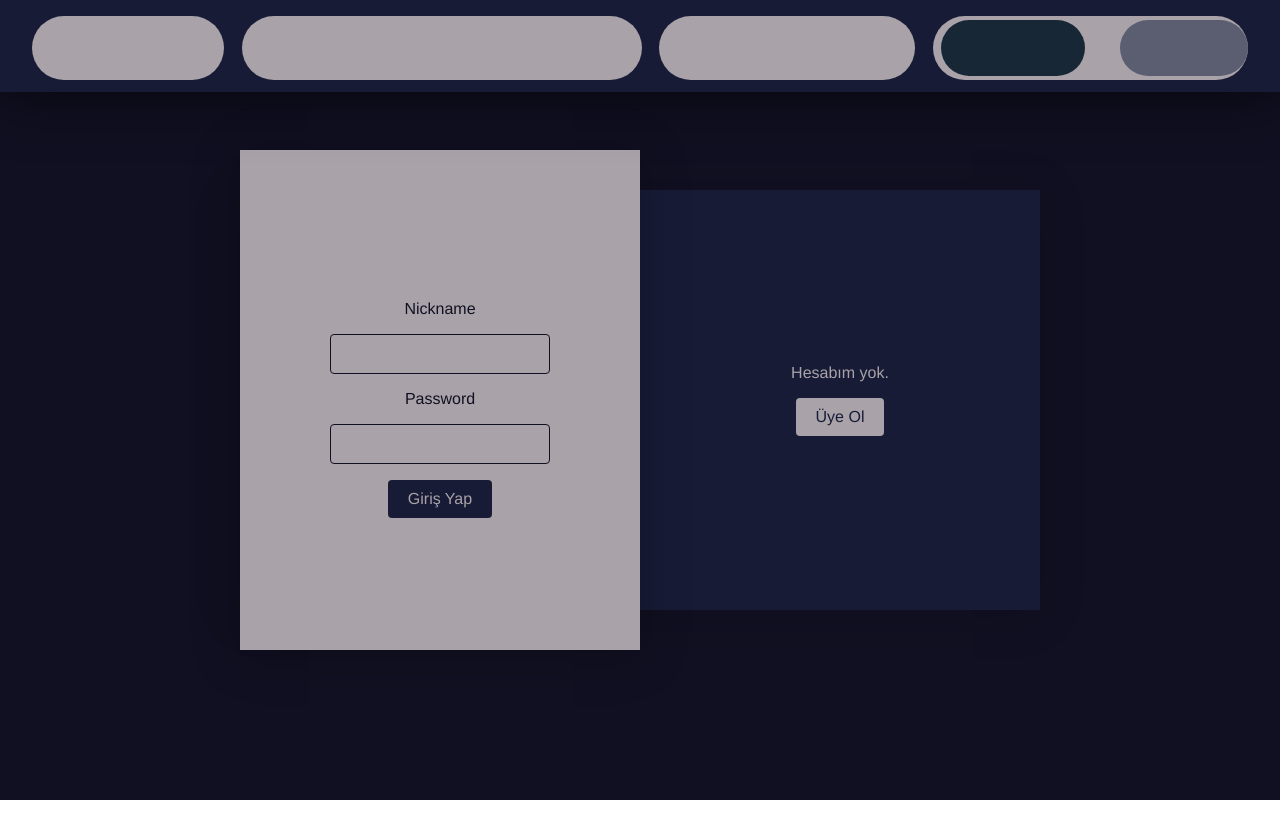
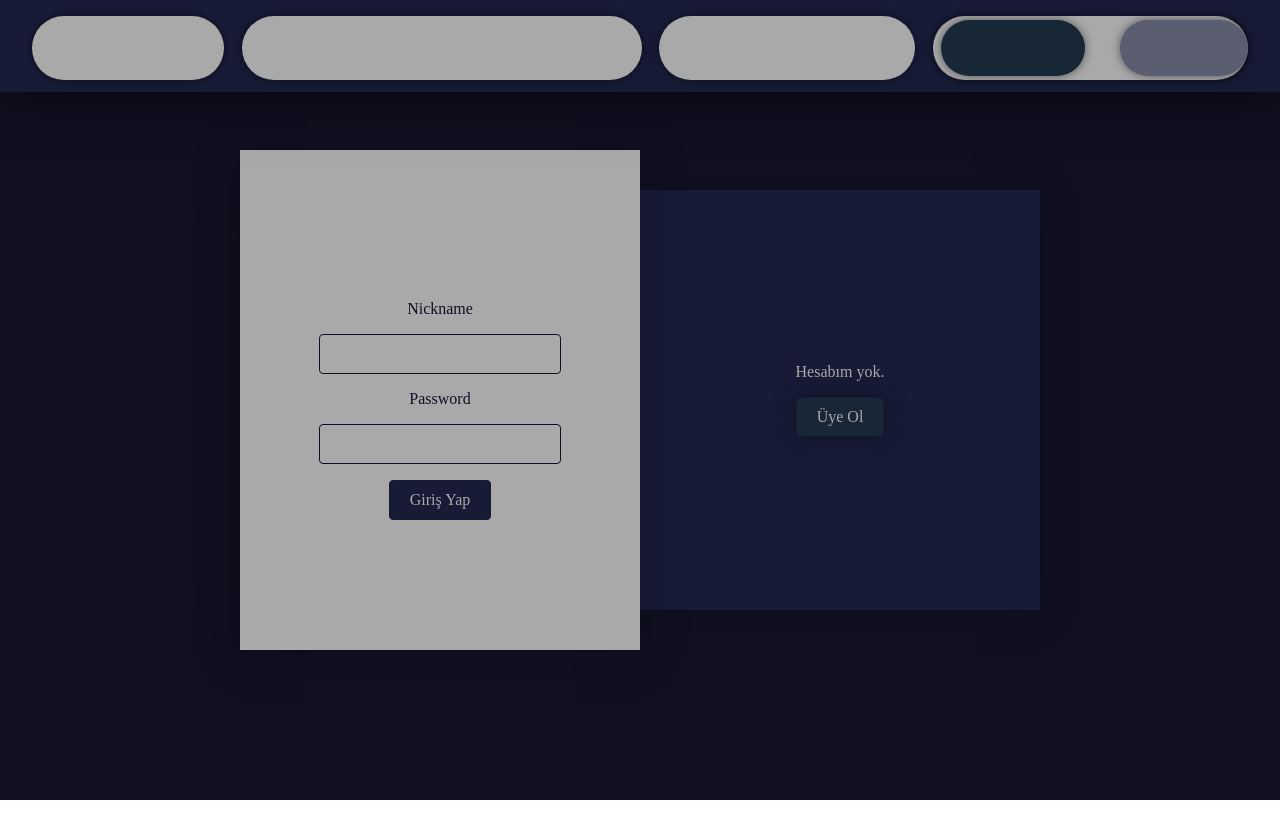
Before and after one commit to yasigneer/artification-frontend, an Angular app: page / in a window 1280 px wide. Shown: the top 838 px of the page. Before the commit the page ends 800 px from the top, so only its background shows below. Built offline with nearby package versions, Linux system fonts and the light colour scheme.

Commit message:
add reactive transition to header based on scroll event

```diff
--- a/src/app/app.component.html
+++ b/src/app/app.component.html
@@ -1,3 +1,4 @@
 <app-navigation-bar></app-navigation-bar>
 <app-login-register></app-login-register>
+<div style="height: 2555px; width: 100%" ></div>
 <router-outlet></router-outlet>
--- a/src/app/app.module.ts
+++ b/src/app/app.module.ts
@@ -1,10 +1,12 @@
 import { NgModule } from '@angular/core';
 import { BrowserModule } from '@angular/platform-browser';
+import {BrowserAnimationsModule} from "@angular/platform-browser/animations";
 
 import { AppRoutingModule } from './app-routing.module';
 import { AppComponent } from './app.component';
 import { LoginRegisterModule } from 'src/app/custom/login-register/login-register.module';
 import { NavigationBarComponent } from './custom/navigation-bar/navigation-bar.component'
+
 
 @NgModule({
   declarations: [
@@ -13,8 +15,9 @@ import { NavigationBarComponent } from './custom/navigation-bar/navigation-bar.c
   ],
   imports: [
     BrowserModule,
+    BrowserAnimationsModule,
     AppRoutingModule,
-    LoginRegisterModule
+    LoginRegisterModule,
   ],
   providers: [],
   bootstrap: [AppComponent]
--- a/src/app/custom/navigation-bar/navigation-bar.component.scss
+++ b/src/app/custom/navigation-bar/navigation-bar.component.scss
@@ -14,6 +14,7 @@ header{
     width: 92px;
     border-radius: 9999px;
     background-color: $gray-blue-light;
+    box-shadow: 0 0 10px rgba(0,0,0,0.5);
     &.logo{
       width: 192px;
     }
--- a/src/app/custom/navigation-bar/navigation-bar.component.ts
+++ b/src/app/custom/navigation-bar/navigation-bar.component.ts
@@ -1,15 +1,60 @@
-import { Component, OnInit } from '@angular/core';
+import {AfterViewInit, Component, HostBinding} from '@angular/core';
+import {fromEvent} from "rxjs";
+import {distinctUntilChanged, filter, map, pairwise, share, throttleTime} from "rxjs/operators";
+import {animate, state, style, transition, trigger} from "@angular/animations";
+
+enum VisibilityState {
+  Visible = 'visible',
+  Hidden = 'hidden'
+}
+
+enum Direction {
+  Up = 'Up',
+  Down = 'Down'
+}
 
 @Component({
   selector: 'app-navigation-bar',
   templateUrl: './navigation-bar.component.html',
-  styleUrls: ['./navigation-bar.component.scss']
+  styleUrls: ['./navigation-bar.component.scss'],
+  animations: [
+    trigger('toggle', [
+      state(
+        VisibilityState.Hidden,
+        style({ opacity: 0, transform: 'translateY(-100%)' })
+      ),
+      state(
+        VisibilityState.Visible,
+        style({ opacity: 1, transform: 'translateY(0)' })
+      ),
+      transition('* => *', animate('200ms ease-in'))
+    ])
+  ]
 })
-export class NavigationBarComponent implements OnInit {
+export class NavigationBarComponent implements  AfterViewInit {
+  private isVisible: boolean = true;
 
-  constructor() { }
-
-  ngOnInit(): void {
+  @HostBinding('@toggle')
+  get toggle(): VisibilityState{
+    return this.isVisible? VisibilityState.Visible : VisibilityState.Hidden;
   }
-
+  ngAfterViewInit(): void {
+     const scroll$ = fromEvent(window,'scroll').pipe(
+      throttleTime(10),
+      map( () => window.pageYOffset ),
+      pairwise(),
+      map(([firstY,secondY]): Direction => secondY > firstY ? Direction.Down : Direction.Up),
+      distinctUntilChanged(),
+       share()
+    );
+    const scrollUp$ = scroll$.pipe(
+      filter( direction => direction === Direction.Up )
+    )
+    const scrollDown$ = scroll$.pipe(
+      filter( direction => direction === Direction.Down )
+    )
+    scrollDown$.subscribe(() => this.isVisible = false);
+    scrollUp$.subscribe(() => this.isVisible = true);
+    console.log(this.isVisible);
+  }
 }
--- a/src/assets/styles/_button.scss
+++ b/src/assets/styles/_button.scss
@@ -6,20 +6,23 @@ button{
   border-radius: 4px;
   cursor: pointer;
   padding: 10px 20px;
-  transition: 0.5s all;
+  transition: 0.5s;
   &-primary{
-    color: $main-blue;
-    background-color: $gray-blue-light;
+    color: $gray-blue-light;
+    background-color: $blue;
+    border: 1px solid $main-blue;
+    box-shadow: 0 0 20px $dark-blue;
     &:hover{
       color: $gray-blue-light;
       background-color: inherit;
       border: 1px solid $blue-light;
-      box-shadow: 0 5px 45px $blue-light;
+      box-shadow: 0 0 15px $blue-light;
     }
   }
   &-secondary{
     color: $gray-blue-light;
     background-color: $main-blue;
+    border: 1px solid $main-blue;
     &:hover{
       color: $main-blue;
       background-color: inherit;
--- a/src/assets/styles/_variables.scss
+++ b/src/assets/styles/_variables.scss
@@ -1,5 +1,5 @@
 //font types
-$font-primary: Helvetica;
+$font-primary: Poppins;
 
 
 
@@ -9,7 +9,7 @@ $dark-blue: #111022;
 $main-blue: #171b36;
 $dark-gray-blue: #5b5d71;
 $gray-blue: #77778f;
-$gray-blue-light: #a9a3a9;
+$gray-blue-light: #a9a9a9;
 $yellow: #ffcc66;
 $blue: #172736;
 $blue-light: #28545e;
```
